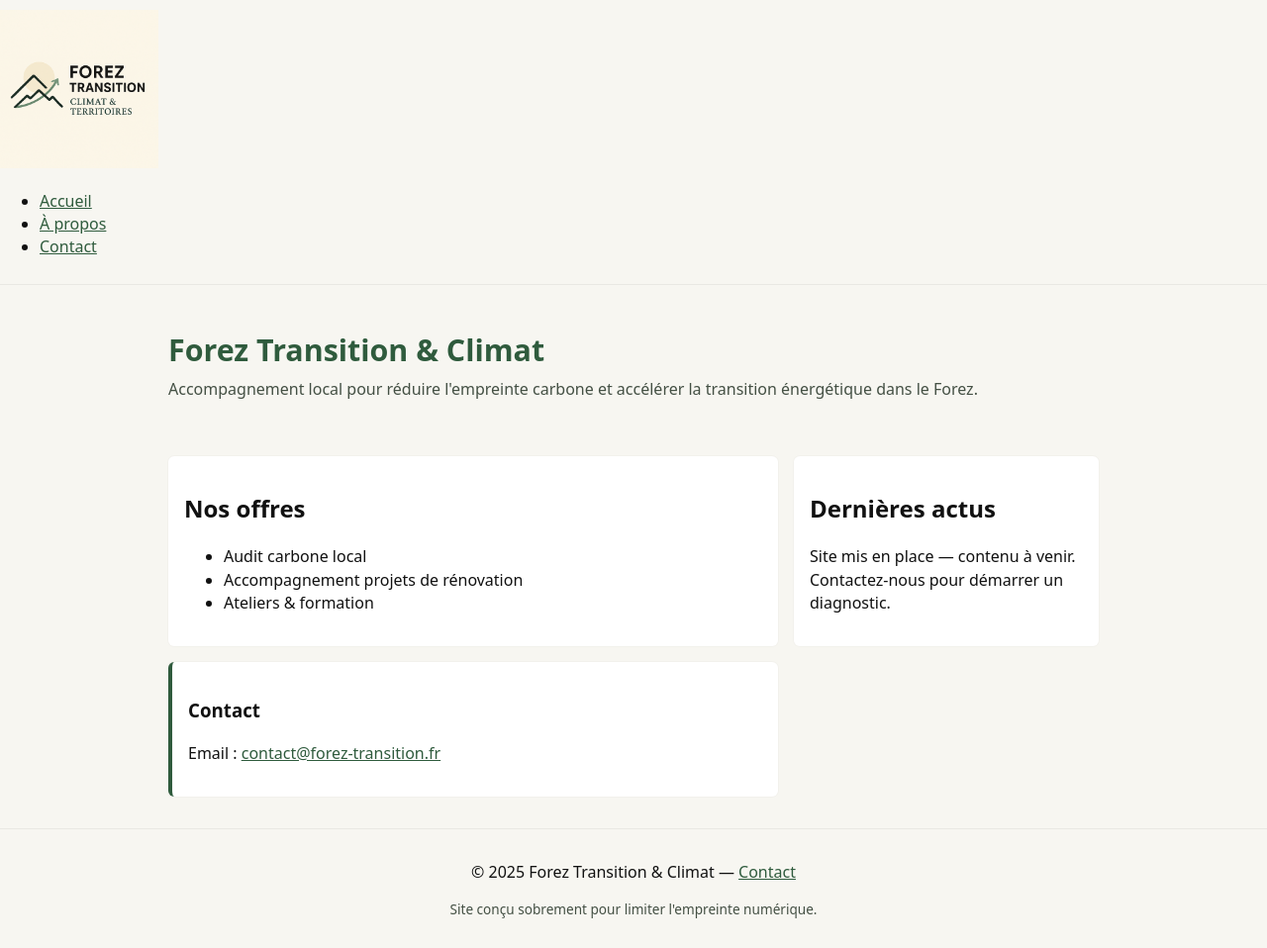
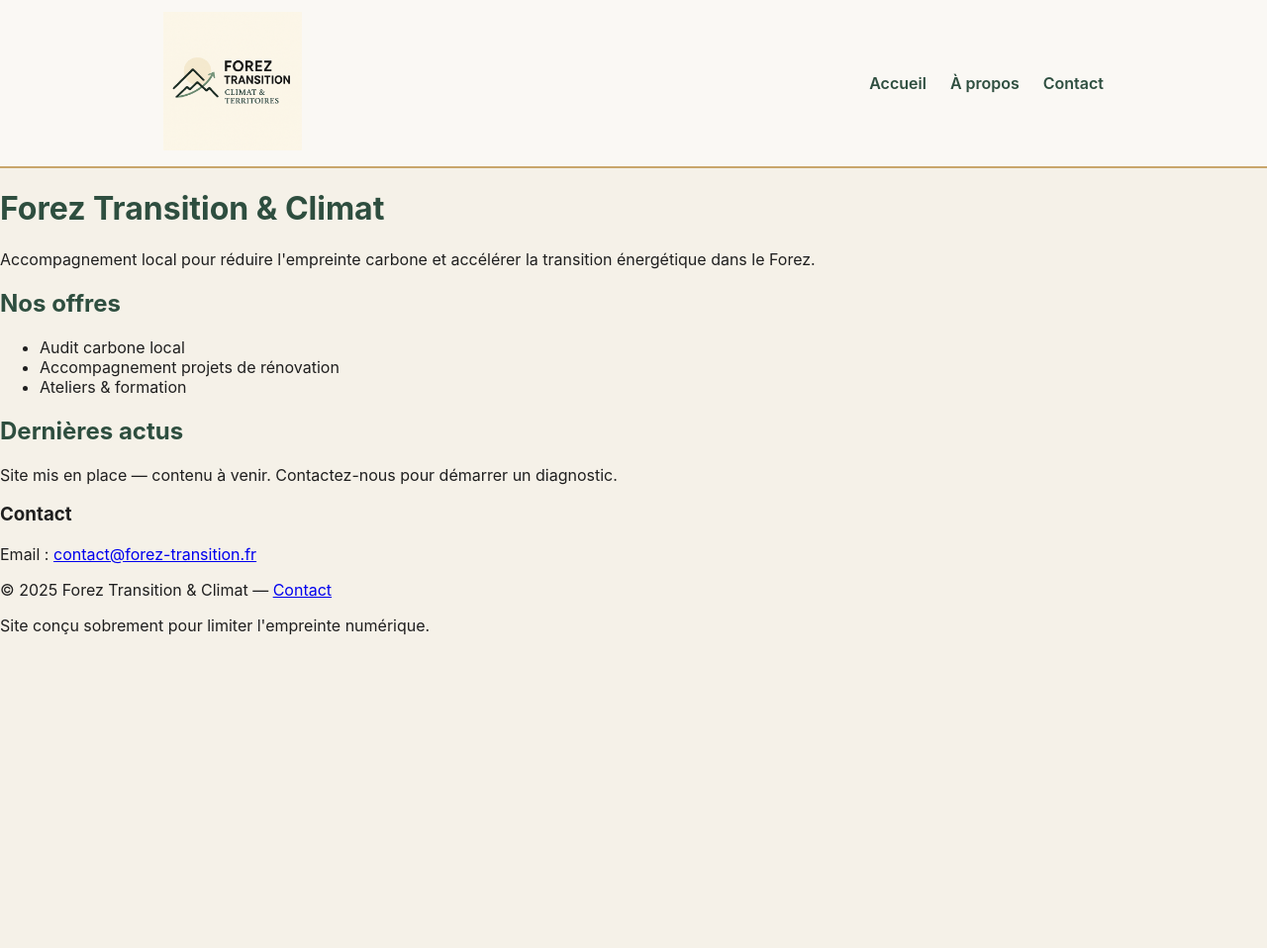
Before and after one commit to Alex-JULIEN/forez-transition, a Jekyll site: the page built from index.md, in a window 1280 px wide. Shown: the whole page at 99% size. Built offline with Jekyll 4.4.1, drawn with Linux system fonts in a browser that asks for light colours; after the commit the page ends 900 px from its top, so only the background shows below that.

Commit message:
Update styles.css

```diff
--- a/assets/css/styles.css
+++ b/assets/css/styles.css
@@ -1,37 +1,79 @@
-/* Low-tech / low-weight CSS — pas de frameworks */
-:root{
-  --bg: #f7f6f1;
-  --text: #111;
-  --muted: #445044;
-  --accent: #2f5b3d; /* vert sombre */
-  --max-width: 980px;
-  --gap: 1.25rem;
-  font-family: system-ui, -apple-system, "Segoe UI", Roboto, "Helvetica Neue", Arial;
+/* PALETTE */
+:root {
+  --vert-foret: #2E4E3F;
+  --ocre: #C9A66B;
+  --beige: #F5F1E8;
+  --anthracite: #1F1F1F;
+  --blanc-casse: #FAF8F4;
 }
 
-*{box-sizing:border-box}
-html,body{margin:0;padding:0;background:var(--bg);color:var(--text);line-height:1.45}
-a{color:var(--accent);text-decoration:underline}
-.wrap{max-width:var(--max-width);margin:1.25rem auto;padding:0 var(--gap)}
-.site-header{background:transparent;border-bottom:1px solid rgba(0,0,0,0.06);padding:0.6rem 0}
-.site-header .inner{display:flex;align-items:center;justify-content:space-between}
-.brand{display:flex;align-items:center;gap:0.6rem;text-decoration:none;color:inherit}
+/* GLOBAL */
+body {
+  font-family: -apple-system, BlinkMacSystemFont, "Segoe UI", Roboto, sans-serif;
+  background: var(--beige);
+  color: var(--anthracite);
+  margin: 0;
+  padding: 0;
+}
+
+/* HEADER */
+.site-header {
+  background: var(--blanc-casse);
+  border-bottom: 2px solid var(--ocre);
+  padding: 12px 0;
+}
+
+.header-content {
+  display: flex;
+  align-items: center;
+  justify-content: space-between;
+  max-width: 950px;
+  margin: auto;
+  padding: 0 16px;
+}
+
 .logo {
-  width: 160px;
-  max-width: 80%;
+  width: 140px;  /* augmente si tu veux + visible */
   height: auto;
 }
-.brand-title{font-weight:700;font-size:1rem}
-.main-nav a{margin-left:1rem;font-size:0.95rem;color:var(--muted);text-decoration:none}
-.hero{padding:1.5rem 0;margin-bottom:1rem}
-.hero h1{margin:0;font-size:1.9rem;color:var(--accent)}
-.lede{color:var(--muted);margin-top:0.35rem}
-.content{display:grid;grid-template-columns:1fr;gap:1rem}
-.card{background:white;padding:1rem;border-radius:6px;box-shadow:0 0 0 1px rgba(0,0,0,0.02)}
-.contact-cta{border-left:4px solid var(--accent)}
-.small{font-size:0.85rem;color:var(--muted)}
-.site-footer{margin-top:2rem;padding:1rem 0;border-top:1px solid rgba(0,0,0,0.06);text-align:center}
-@media(min-width:720px){
-  .content{grid-template-columns:2fr 1fr}
-  .main-nav a{margin-left:1.25rem}
+
+/* NAVIGATION */
+.site-nav ul {
+  list-style: none;
+  display: flex;
+  gap: 24px;
+  margin: 0;
+  padding: 0;
 }
+
+.site-nav a {
+  color: var(--vert-foret);
+  text-decoration: none;
+  font-weight: 600;
+}
+
+.site-nav a:hover {
+  color: var(--ocre);
+}
+
+/* RESPONSIVE HEADER */
+@media (max-width: 700px) {
+  .header-content {
+    flex-direction: column;
+    text-align: center;
+  }
+
+  .site-nav ul {
+    margin-top: 12px;
+    gap: 16px;
+  }
+
+  .logo {
+    width: 160px; /* un peu plus grand sur mobile */
+  }
+}
+
+/* TITRES */
+h1, h2 {
+  color: var(--vert-foret);
+}
```
